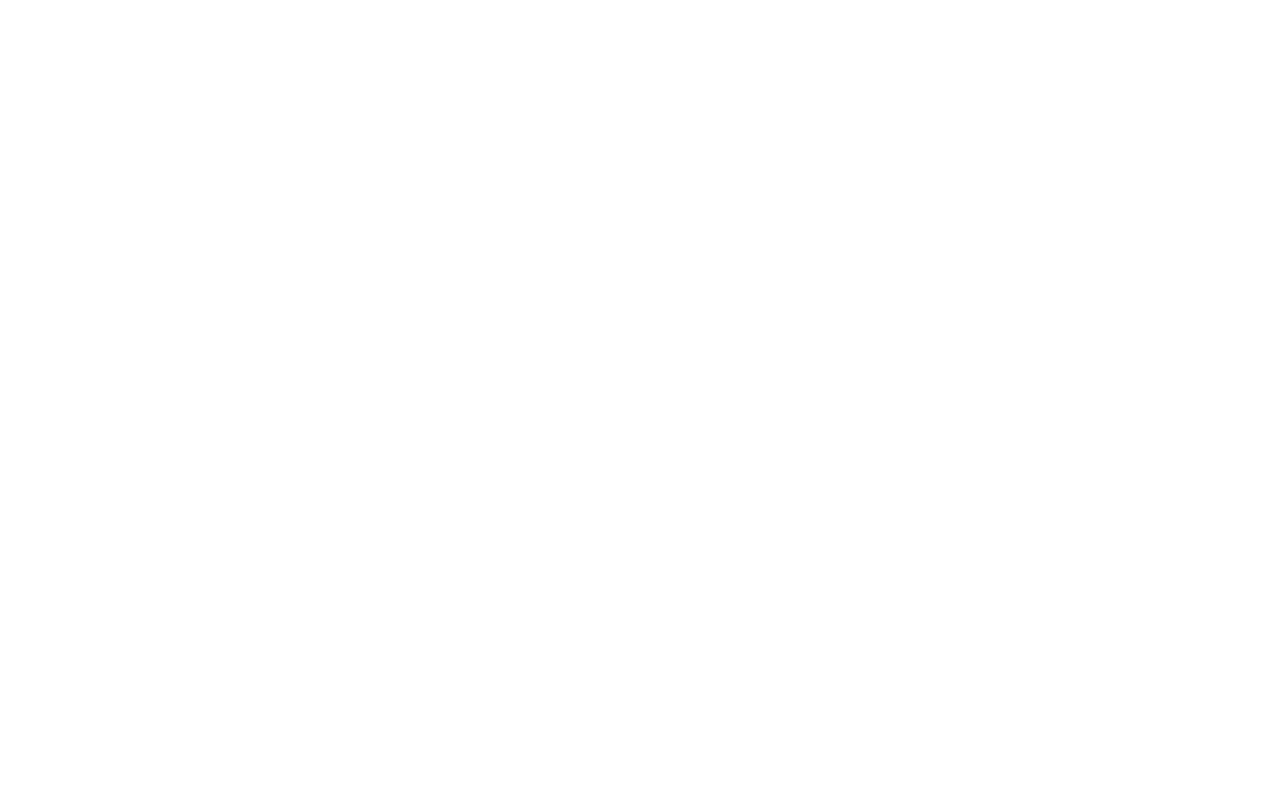
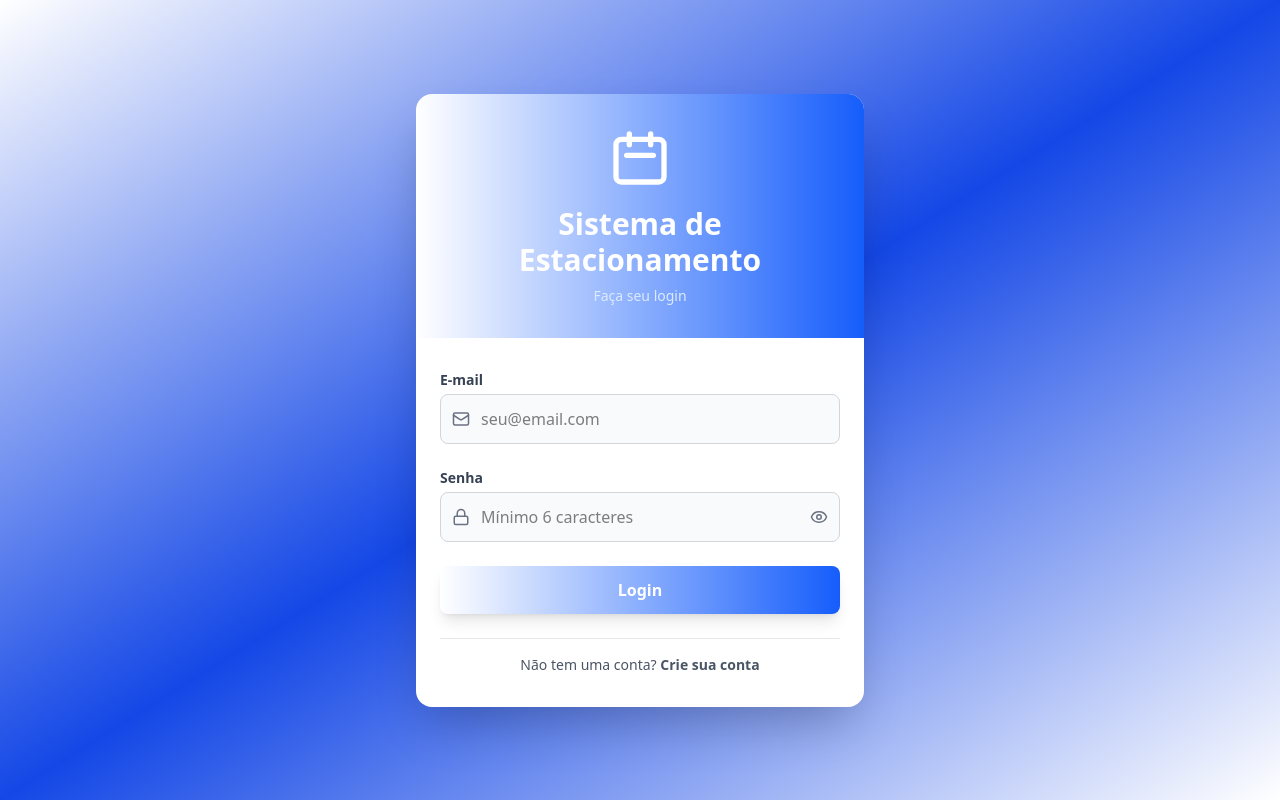
Before and after one commit to Josmateussilva0110/Estacionamento, a React app in the folder frontend/: page /login in a window 1280 px wide. Before the commit this address had no page. Built offline with nearby package versions, Linux system fonts and the light colour scheme; the HTML template or start-up script is replaced by a standard one.

Commit message:
feat: login criado

```diff
--- /dev/null
+++ b/frontend/src/components/pages/auth/Login.tsx
@@ -0,0 +1,97 @@
+import { Mail, Lock } from "lucide-react"
+import { useForm } from "react-hook-form"
+import { z } from "zod"
+import { zodResolver } from "@hookform/resolvers/zod"
+import Input from "../../ui/Input"
+
+// Schema de validação Zod
+const registerSchema = z.object({
+  email: z.string().email("Email inválido"),
+  password: z.string().min(6, "Senha deve ter pelo menos 6 caracteres"),
+})
+type RegisterFormData = z.infer<typeof registerSchema>
+
+function LoginUser() {
+  const {
+    register,
+    handleSubmit,
+    formState: { errors },
+  } = useForm<RegisterFormData>({
+    resolver: zodResolver(registerSchema)
+  })
+
+  const onSubmit = (data: RegisterFormData) => {
+    console.log("Dados enviados:", data)
+  }
+
+  return (
+    <div className="min-h-screen bg-linear-to-br from-parking-primary via-blue-700 to-parking-dark flex items-center justify-center px-4 py-8">
+      <div className="w-full max-w-md">
+
+        <div className="bg-white rounded-2xl shadow-2xl overflow-hidden">
+
+          {/* Header */}
+          <div className="bg-linear-to-r from-parking-primary to-blue-600 px-6 py-8 text-center">
+            <div className="mb-4">
+              <svg className="w-16 h-16 mx-auto text-white" fill="none" stroke="currentColor" viewBox="0 0 24 24">
+                <path strokeLinecap="round" strokeLinejoin="round" strokeWidth={2} d="M8 7V3m8 4V3m-9 8h10M5 21h14a2 2 0 002-2V7a2 2 0 00-2-2H5a2 2 0 00-2 2v12a2 2 0 002 2z" />
+              </svg>
+            </div>
+
+            <h1 className="text-3xl font-bold text-white mb-2">
+              Sistema de Estacionamento
+            </h1>
+            <p className="text-blue-100 text-sm">
+                Faça seu login
+            </p>
+          </div>
+
+          {/* Formulário */}
+          <form onSubmit={handleSubmit(onSubmit)} className="px-6 py-8 space-y-6">
+
+            {/* Email */}
+            <Input
+              label="E-mail"
+              type="email"
+              placeholder="seu@email.com"
+              leftIcon={<Mail size={18} />}
+              {...register("email")}
+              error={errors.email?.message}
+            />
+
+            {/* Senha */}
+            <Input
+              label="Senha"
+              type="password"
+              placeholder="Mínimo 6 caracteres"
+              isPassword
+              leftIcon={<Lock size={18} />}
+              {...register("password")}
+              error={errors.password?.message}
+            />
+
+            {/* Botão */}
+            <button
+              type="submit"
+              className="w-full bg-linear-to-r from-parking-primary to-blue-600 text-white font-bold py-3 px-4 rounded-lg hover:from-blue-700 hover:to-parking-primary focus:outline-none focus:ring-2 focus:ring-parking-primary focus:ring-offset-2 transform transition-all hover:scale-[1.02] active:scale-[0.98] shadow-lg"
+            >
+              Login
+            </button>
+
+            {/* Link registrar */}
+            <div className="text-center pt-4 border-t border-gray-200">
+              <p className="text-sm text-gray-600">
+                Não tem uma conta?{" "}
+                <a href="/register" className="font-semibold text-parking-primary hover:text-blue-700 transition-colors">
+                  Crie sua conta
+                </a>
+              </p>
+            </div>
+          </form>
+        </div>
+      </div>
+    </div>
+  )
+}
+
+export default LoginUser
--- a/frontend/src/routes/Index.tsx
+++ b/frontend/src/routes/Index.tsx
@@ -2,6 +2,7 @@
 import PublicRoutes from "./PublicRoutes"
 import Home from "../components/pages/public/Home"
 import RegisterUser from "../components/pages/auth/Register"
+import LoginUser from "../components/pages/auth/Login"
 
 export default function AppRoutes() {
   return (
@@ -9,6 +10,7 @@
       <Route element={<PublicRoutes />}>
         <Route path="/" element={<Home />} />
         <Route path="/register" element={<RegisterUser />} />
+        <Route path="/login" element={<LoginUser />} />
       </Route>
     </Routes>
   )
```
